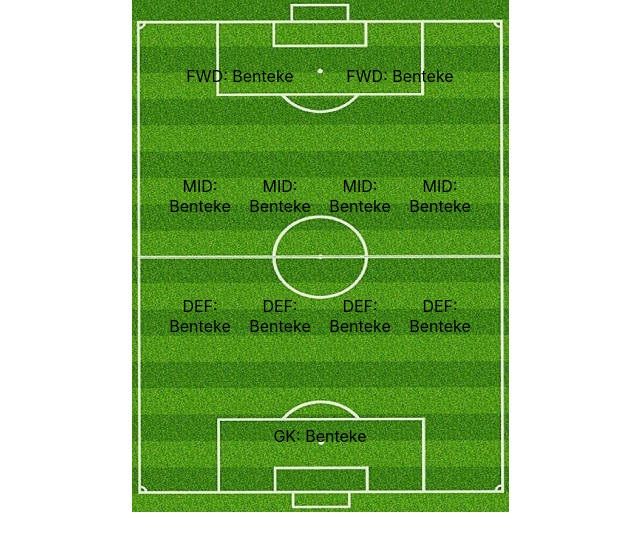
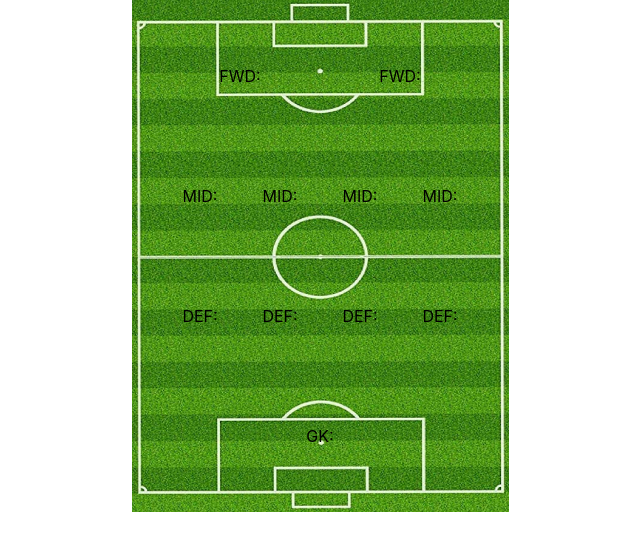
Before and after one commit to olivrrrrr/bnta-capstone-project, a React (Create React App) app in the folder client-side/: page /userpage in a window 1280 px wide. Shown: the top 550 px of the page, without its empty margins (320-960 px from the left). Built offline with nearby package versions, Linux system fonts and the light colour scheme; no server answers.

Commit message:
bug fixing on getTeam method in adaptor

```diff
--- a/client-side/src/adaptors/BackendAdapter.js
+++ b/client-side/src/adaptors/BackendAdapter.js
@@ -25,8 +25,14 @@ const getAllPlayers = () => {
 
 const getTeam = (id) => {
     return axios.get(`http://localhost:8080/api/v1/users/id=${id}`)
-    .then(response => response.team);
+    .then(response => response.data.team);
+}
+
+const getUser = (id) => {
+    return axios.get(`http://localhost:8080/api/v1/users/id=${id}`)
+    // .then(response => response.team);
+
 }
 
 
-export {postAllPlayers, updateAllPlayers, getAllPlayers, getTeam}
+export {postAllPlayers, updateAllPlayers, getAllPlayers, getTeam, getUser}
--- a/client-side/src/components/Field.js
+++ b/client-side/src/components/Field.js
@@ -18,13 +18,18 @@ function Field({pitch}) {
 
     // },[])
 
+    console.log(pitch)
 
     return (
 
         <div>
             <img src={field}/>
-            {Object.entries(pitch.Position).map(([key,val])=><div key={val} style={{display: "flex", justifyContent:"space-between", height: "120px" , marginTop:"7em",width: "25%", position:"relative", top: 0, alignItems:"center",margin: "0 auto"}}>{
-                pitch.Position[key].map((player,i) => <p key={i} style={{width: "100%", textAlign:"center", position: "relative", bottom:"500px"}}>{key}: {player}</p>)
+            {Object.entries(pitch.position)
+                .map(([key,val])=><div key={val}
+                style={{display: "flex", justifyContent:"space-between", height: "120px" , marginTop:"7em",width: "25%", position:"relative", top: 0, alignItems:"center",margin: "0 auto"}}>{
+                pitch.position[key]
+                .map((player,i) => <p key={i}
+                style={{width: "100%", textAlign:"center", position: "relative", bottom:"500px"}}>{key}: {player}</p>)
             }</div>)}
         </div>
 
--- a/client-side/src/pages/UserPage.js
+++ b/client-side/src/pages/UserPage.js
@@ -1,17 +1,18 @@
 import React from 'react'
 import {useState, useEffect} from  'react'
-import {getAllPlayers, getTeam} from '../adaptors/BackendAdapter'
+import {getAllPlayers, getTeam, getUser} from '../adaptors/BackendAdapter'
 import PlayerSelector from '../components/PlayerSelector'
 import Field from '../components/Field'
+
 
 function UserPage() {
 
     const emptyPitch = {
-        Position: {
-            FWD: ['Benteke', 'Benteke'],
-            MID: ['Benteke','Benteke','Benteke','Benteke'],
-            DEF: ['Benteke','Benteke','Benteke','Benteke'],
-            GK: ['Benteke']
+        position: {
+            FWD: [null, null],
+            MID: [null, null, null, null],
+            DEF: [null, null, null, null],
+            GK: [null]
         },
         Clubs: {},
         Leagues: {
@@ -40,38 +41,49 @@ function UserPage() {
     }, [])
 
 
+
     const loadPlayer = (player) => {
+
+        // console.log(player)
 
         if (!pitch.Clubs[`${player.teamName}`]) {
             // pitch.Clubs[`${player.teamName}` = 1]
             if (pitch.Leagues[`${player.leagueName}`] < 3) {
-                if (player.position === 'Attacker' && pitch.FWD.length < 2) {
+                if (player.position === 'Attacker' ) {
+                    const index = pitch.position.FWD.indexOf(null)
+                    if (index !== -1) {
                     setPitch(pitch => {
-                        pitch.FWD.push(player)
+                        pitch.position.FWD[index] = player
                         pitch.Clubs[`${player.teamName}`] = 1;
                         pitch.Leagues[`${player.leagueName}`] += 1
-                    })
+                    })}
                 }
-                else if (player.position === 'Midfielder' && pitch.MID.length < 4) {
+                else if (player.position === 'Midfielder') {
+                    const index = pitch.position.MID.indexOf(null)
+                    if (index != -1) {
                     setPitch(pitch => {
-                        pitch.MID.push(player)
+                        pitch.position.MID[index] = player
                         pitch.Clubs[`${player.teamName}`] = 1;
                         pitch.Leagues[`${player.leagueName}`] += 1
-                    })
+                    })}
                 }
-                else if (player.position === 'Defender' && pitch.DEF.length < 4) {
+                else if (player.position === 'Defender') {
+                    const index = pitch.position.DEF.indexOf(null)
+                    if (index != -1){
                     setPitch(pitch => {
-                        pitch.DEF.push(player)
+                        pitch.position.DEF[index] = player
                         pitch.Clubs[`${player.teamName}`] = 1;
                         pitch.Leagues[`${player.leagueName}`] += 1
-                    })
+                    })}
                 }
-                else if (player.position === 'Goalkeeper' && pitch.GK.length < 1) {
+                else if (player.position === 'Goalkeeper') {
+                    const index = pitch.position.GK.indexOf(null)
+                    if (index != -1){
                     setPitch(pitch => {
-                        pitch.GK.push(player)
+                        pitch.position.GK[index] = player
                         pitch.Clubs[`${player.teamName}`] = 1;
                         pitch.Leagues[`${player.leagueName}`] += 1
-                    })
+                    })}
                 }
                 else {
                     alert(`Too many ${player.position}s`)
@@ -87,15 +99,23 @@ function UserPage() {
     }
 
     console.log(pitch);
+    // getTeam(1).then(response => console.log(response));
 
     return (
 
+            pitch
+
+            ?
 
             <div>
                 <Field pitch={pitch} />
                 {/* <PlayerSelector players={players} /> */}
             </div>
 
+
+            :
+
+            <p>loading...</p>
     )
 }
 
```
Also changed, not shown: 2 other files (tests, documents, lock files or other folders).
